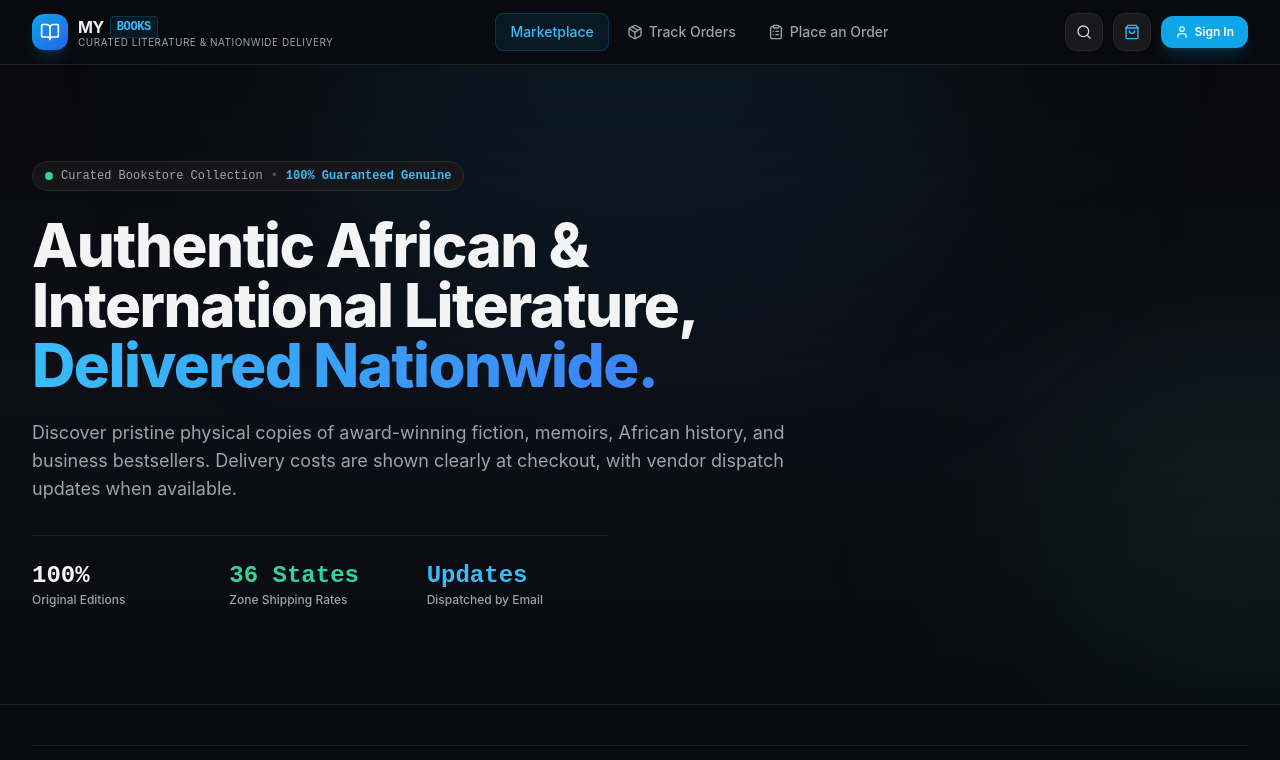
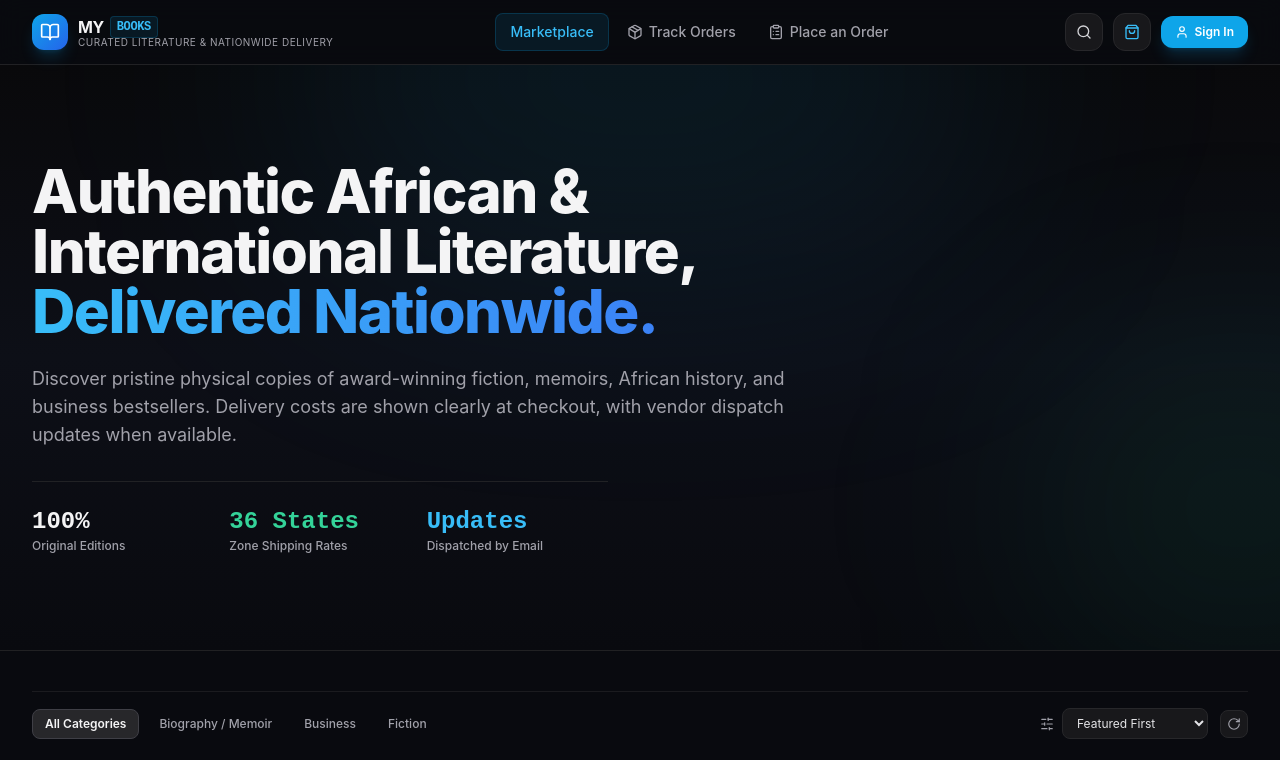
Before and after one commit to starjefferson/myBookstore, a Next.js app: page / in a window 1280 px wide. Shown: the top 760 px of the page. Built offline with nearby package versions, Linux system fonts and the light colour scheme; no server answers.

Commit message:
remove: delete header badge with Curated Collection and Genuine text

```diff
--- a/app/page.js
+++ b/app/page.js
@@ -138,14 +138,6 @@ function MarketplacePageContent() {
 
         <div className="max-w-7xl mx-auto px-4 sm:px-6 lg:px-8 relative z-10">
           <div className="max-w-3xl">
-            {/* Header Badge */}
-            <div className="inline-flex items-center gap-2 px-3 py-1.5 rounded-full bg-zinc-900/90 border border-zinc-800 text-xs font-mono text-zinc-300 mb-6 shadow-inner">
-              <span className="w-2 h-2 rounded-full bg-emerald-400 animate-pulse" />
-              <span className="text-zinc-400">Curated Bookstore Collection</span>
-              <span className="text-zinc-600">&bull;</span>
-              <span className="text-sky-400 font-semibold">100% Guaranteed Genuine</span>
-            </div>
-
             <h1 className="text-4xl sm:text-6xl font-extrabold text-zinc-100 tracking-tight leading-[1.1] mb-6">
               Authentic African & International Literature,{" "}
               <span className="text-transparent bg-clip-text bg-gradient-to-r from-sky-400 to-blue-500">
```
